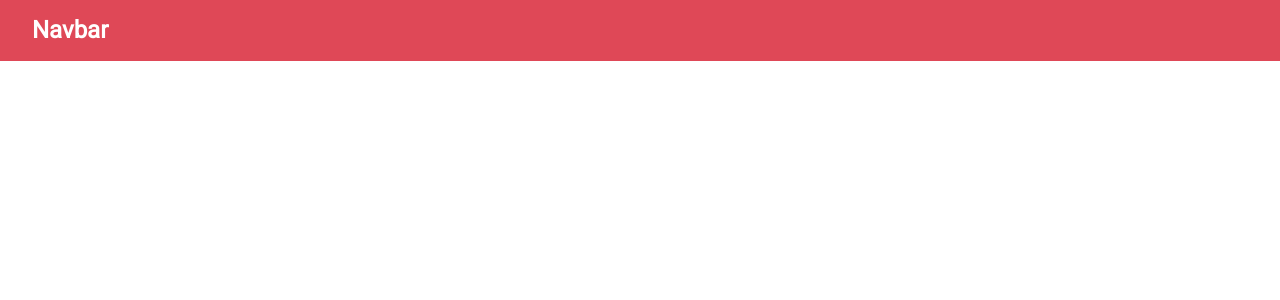
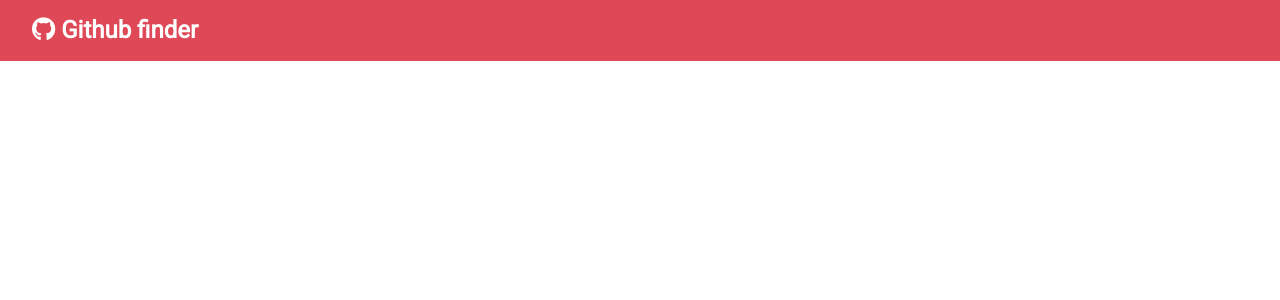
Before and after one commit to jhhest/Github-Finder, a React (Create React App) app: page / in a window 1280 px wide. Shown: the top 300 px of the page. Built offline with nearby package versions, Linux system fonts and the light colour scheme.

Commit message:
Added props, defaultprops and proptypes to Navbar.js. Navbar has title and icon props and propTypes are checked. If props have no values a default value is used

```diff
--- a/src/App.js
+++ b/src/App.js
@@ -6,7 +6,7 @@ class App extends Component {
   render() {
     return (
       <div className="App">
-        <Navbar />
+        <Navbar title="Github finder" />
       </div>
     );
   }
--- a/src/components/layout/Navbar.js
+++ b/src/components/layout/Navbar.js
@@ -1,10 +1,23 @@
 import React, { Component } from "react";
+import PropTypes from "prop-types";
 
 export default class Navbar extends Component {
+  static defaultProps = {
+    title: "Github Finder",
+    icon: "fab fa-github",
+  };
+
+  static propTypes = {
+    title: PropTypes.string.isRequired,
+    icon: PropTypes.string.isRequired,
+  };
+
   render() {
     return (
       <nav className="navbar bg-primary">
-        <h1>Navbar</h1>
+        <h1>
+          <i className={this.props.icon} /> {this.props.title}
+        </h1>
       </nav>
     );
   }
```
